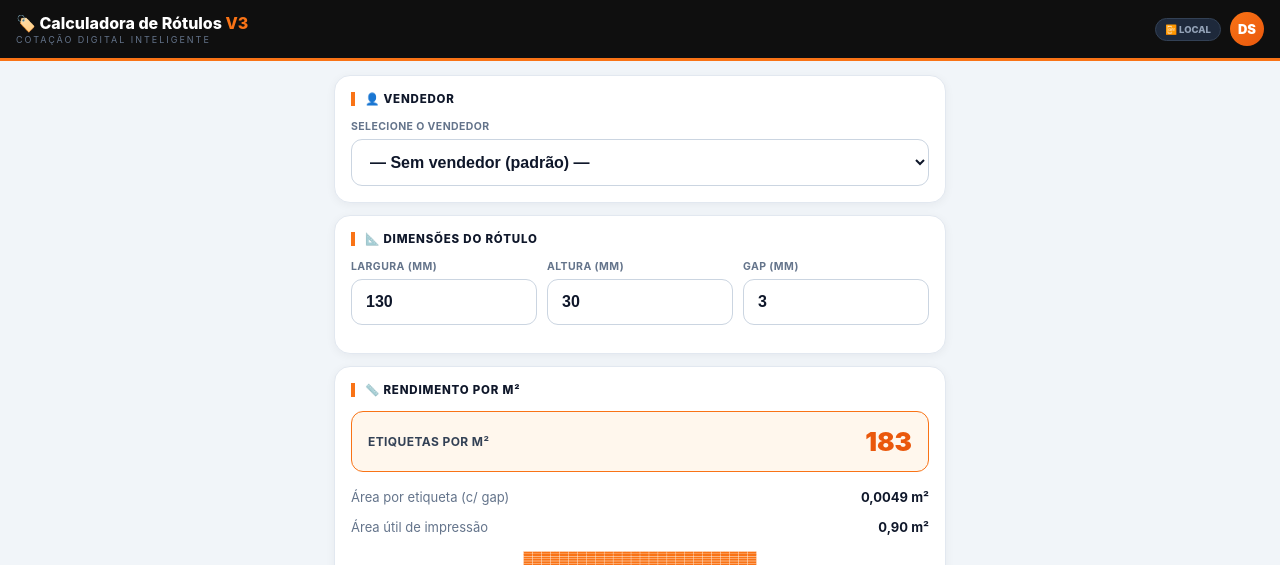
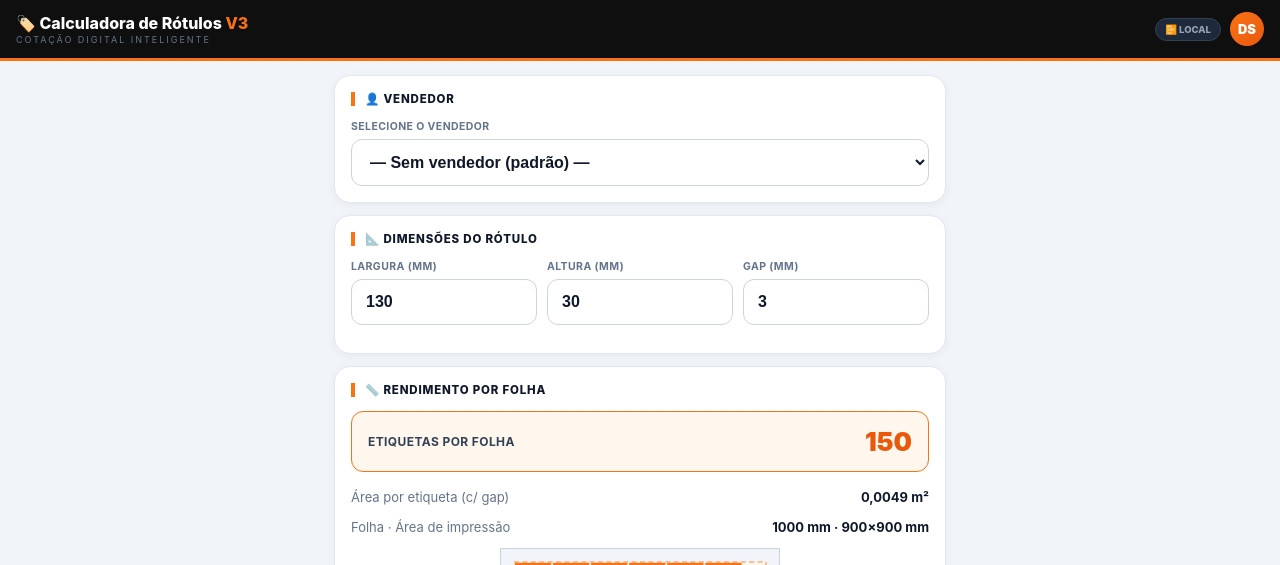
Before and after one commit to nomadenfts/pjeo, a website: page calculadora-mobile.html in a window 1280 px wide. Shown: the top 565 px of the page. Drawn offline with nearby package versions, Linux system fonts and the light colour scheme.

Commit message:
Modelo geométrico real: folha 1000×1000 mm, impressão 900×900 mm
- Rendimento passa a ser encaixe real: cols×fileiras que cabem na área
  de impressão (célula = etiqueta + gap dos dois lados), não mais área/m²
- Preview desenha a folha completa com a área de impressão tracejada e
  as etiquetas dispostas em grade dentro dela (sobras visíveis)
- Admin: campos Folha (mm) e Impressão máx. (mm) substituem Área útil (m²)
- Conversores m²⇄etiquetas alinhados ao novo modelo; PDF/share/resumo
  atualizados ('etiquetas/folha')
- Ex.: 130×30 gap3 = 6×25 = 150/folha; 380×150 gap3 = 2×5 = 10/folha

Co-authored-by: arena-agent <297053741+arena-agent@users.noreply.github.com>

```diff
--- a/calculadora-mobile.html
+++ b/calculadora-mobile.html
@@ -126,8 +126,9 @@ body{font-family:-apple-system,BlinkMacSystemFont,'Segoe UI',Roboto,sans-serif;b
 .toast.show{opacity:1;transform:translateX(-50%) translateY(0);}.toast.err{border-left-color:var(--red);}
 .hidden-file{display:none;}
 .storage-note{font-size:11px;color:var(--s400);text-align:center;padding:10px 4px 0;line-height:1.5;}
-#label-preview{display:flex;justify-content:center;margin:6px 0 0;}
-#label-preview svg{width:min(240px,72%);height:auto;}
+#label-preview{display:flex;flex-direction:column;align-items:center;margin:6px 0 0;}
+#label-preview svg{width:min(280px,82%);height:auto;}
+#label-preview .pv-caption{font-size:11px;color:var(--s400);font-weight:600;margin-top:4px;text-align:center;line-height:1.5;}
 .pin-status{min-height:16px;font-size:11px;color:var(--red);font-weight:700;margin-bottom:8px;}
 .rz-linha{display:flex;justify-content:space-between;gap:10px;padding:8px 0;border-bottom:1px solid var(--s200);font-size:13px;color:var(--s500);}
 .rz-linha b{color:var(--s900);white-space:nowrap;}
@@ -162,13 +163,13 @@ body{font-family:-apple-system,BlinkMacSystemFont,'Segoe UI',Roboto,sans-serif;b
     </div>
   </div>
 
-  <div class="card"><div class="card-title">📏 Rendimento por m²</div>
+  <div class="card"><div class="card-title">📏 Rendimento por Folha</div>
     <div class="rend-destaque">
-      <span class="lbl">Etiquetas por m²</span>
+      <span class="lbl">Etiquetas por folha</span>
       <span class="val" id="rend-etiquetas-m2">—</span>
     </div>
     <div class="rend-linha"><span>Área por etiqueta (c/ gap)</span><b id="rend-area-unit">—</b></div>
-    <div class="rend-linha"><span>Área útil de impressão</span><b id="rend-area-util">0,9 m²</b></div>
+    <div class="rend-linha"><span>Folha · Área de impressão</span><b id="rend-area-util">1000 mm · 900×900 mm</b></div>
     <div id="label-preview" aria-hidden="true"></div>
     <div class="hint" style="margin-top:10px;">Conversor rápido — preencha um lado e veja o resultado no outro.</div>
     <div class="grid-2">
@@ -290,11 +291,12 @@ body{font-family:-apple-system,BlinkMacSystemFont,'Segoe UI',Roboto,sans-serif;b
     <div class="grid-2">
       <div class="field"><label for="cfg-perda">Margem Perda Material (%)</label><input type="text" inputmode="decimal" id="cfg-perda"></div>
       <div class="field"><label for="cfg-hora">Hora Máquina (R$/h)</label><input type="text" inputmode="decimal" id="cfg-hora"></div>
-      <div class="field"><label for="cfg-area-util">Área Útil de Impressão (m²)</label><input type="text" inputmode="decimal" id="cfg-area-util"></div>
+      <div class="field"><label for="cfg-folha">Folha (mm)</label><input type="text" inputmode="numeric" id="cfg-folha"></div>
+      <div class="field"><label for="cfg-impressao">Impressão máx. (mm)</label><input type="text" inputmode="numeric" id="cfg-impressao"></div>
       <div class="field"><label for="cfg-empresa">Empresa Padrão (%)</label><input type="text" inputmode="decimal" id="cfg-empresa"></div>
       <div class="field"><label for="cfg-vendedor">Vendedor Padrão (%)</label><input type="text" inputmode="decimal" id="cfg-vendedor"></div>
     </div>
-    <div class="hint" style="margin-top:4px;">💡 Área útil = porção de 1 m² realmente aproveitável para impressão (padrão: 0,9 m² = 90%).</div>
+    <div class="hint" style="margin-top:4px;">💡 Etiquetas dispostas em grade dentro da área de impressão (padrão: folha 1000×1000 mm, impressão 900×900 mm).</div>
     <button class="btn btn-orange" onclick="salvarConfigs()" style="margin-top:12px;">💾 SALVAR CONFIGURAÇÕES</button>
   </div>
 
@@ -371,7 +373,7 @@ const DEFAULTS={
     modoAlta:14.50,modoAltaVel:7,
     modoMaxima:17.02,modoMaximaVel:5,
     whiteChapada:16.00,horaMaquina:25,
-    areaUtilImpressao:0.9,
+    folhaMm:1000,impressaoMm:900,
     empresaPadrao:15,vendedorPadrao:5},
   pin:'1234',vendedores:[],historico:[],logo:'',versao:16
 };
@@ -434,21 +436,25 @@ function obterAreaUnit(){
   const gap=parseNum(document.getElementById('gap').value)||0;
   return ((largura+2*gap)/1000)*((altura+2*gap)/1000);
 }
-function obterAreaUtil(){
-  const d=loadDB();
-  return d.configs.areaUtilImpressao||0.9;
+function obterFolha(){const v=Number(loadDB().configs.folhaMm);return v>0?v:1000;}
+function obterImpressao(){const f=obterFolha();const v=Number(loadDB().configs.impressaoMm);return (v>0&&v<=f)?v:f*0.9;}
+function geoEtiquetas(l,a,g){
+  const imp=obterImpressao();
+  const cw=l+2*g,ch=a+2*g;
+  const cols=cw>0?Math.floor(imp/cw):0,rows=ch>0?Math.floor(imp/ch):0;
+  return{cols:Math.max(0,cols),rows:Math.max(0,rows),n:Math.max(0,cols)*Math.max(0,rows),imp};
 }
 function calcularRendimento(){
   const areaUnit=obterAreaUnit();
-  const areaUtil=obterAreaUtil();
+  const geo=geoEtiquetas(parseNum(document.getElementById('largura').value)||0,parseNum(document.getElementById('altura').value)||0,parseNum(document.getElementById('gap').value)||0);
   const elM2=document.getElementById('rend-etiquetas-m2');
   const elArea=document.getElementById('rend-area-unit');
   const elUtil=document.getElementById('rend-area-util');
-  if(elUtil)elUtil.textContent=areaUtil.toFixed(2).replace('.',',')+' m²';
-  if(areaUnit<=0){
+  if(elUtil)elUtil.textContent=obterFolha()+' mm · '+geo.imp+'×'+geo.imp+' mm';
+  if(areaUnit<=0||geo.n<=0){
     elM2.textContent='—'; elArea.textContent='—';
   }else{
-    elM2.textContent=Math.floor(areaUtil/areaUnit).toLocaleString('pt-BR');
+    elM2.textContent=geo.n.toLocaleString('pt-BR');
     elArea.textContent=areaUnit.toFixed(4).replace('.',',')+' m²';
   }
   converterM2paraEtiquetas();
@@ -458,18 +464,18 @@ function calcularRendimento(){
 function converterM2paraEtiquetas(){
   const m2=parseNum(document.getElementById('conv-m2').value);
   const res=document.getElementById('conv-m2-result');
-  const areaUnit=obterAreaUnit();
-  const areaUtil=obterAreaUtil();
-  if(isNaN(m2)||m2<=0||areaUnit<=0){res.textContent='—';return;}
-  res.textContent=Math.floor((m2*areaUtil)/areaUnit).toLocaleString('pt-BR')+' etiquetas';
+  const geo=geoEtiquetas(parseNum(document.getElementById('largura').value)||0,parseNum(document.getElementById('altura').value)||0,parseNum(document.getElementById('gap').value)||0);
+  const folhaM2=Math.pow(obterFolha()/1000,2);
+  if(isNaN(m2)||m2<=0||geo.n<=0){res.textContent='—';return;}
+  res.textContent=Math.floor((m2/folhaM2)*geo.n).toLocaleString('pt-BR')+' etiquetas';
 }
 function converterEtiquetasParaM2(){
   const etiq=parseNum(document.getElementById('conv-etiq').value);
   const res=document.getElementById('conv-etiq-result');
-  const areaUnit=obterAreaUnit();
-  const areaUtil=obterAreaUtil();
-  if(isNaN(etiq)||etiq<=0||areaUnit<=0){res.textContent='—';return;}
-  const m2Necessarios=(etiq*areaUnit)/areaUtil;
+  const geo=geoEtiquetas(parseNum(document.getElementById('largura').value)||0,parseNum(document.getElementById('altura').value)||0,parseNum(document.getElementById('gap').value)||0);
+  const folhaM2=Math.pow(obterFolha()/1000,2);
+  if(isNaN(etiq)||etiq<=0||geo.n<=0){res.textContent='—';return;}
+  const m2Necessarios=(etiq/geo.n)*folhaM2;
   res.textContent=m2Necessarios.toFixed(3).replace('.',',')+' m²';
 }
 function desenharPreview(){
@@ -478,32 +484,34 @@ function desenharPreview(){
   const a=parseNum(document.getElementById('altura').value)||0;
   const g=parseNum(document.getElementById('gap').value)||0;
   if(l<=0||a<=0||l>3000||a>3000){host.innerHTML='';return;}
-  const areaUtil=obterAreaUtil();
-  const areaU=((l+2*g)/1000)*((a+2*g)/1000);
-  const nRep=areaU>0?Math.floor(areaUtil/areaU):0;
-  const W=l+2*g,H=a+2*g;
+  const folha=obterFolha();
+  const geo=geoEtiquetas(l,a,g);
+  const imp=geo.imp;
+  const px=(folha-imp)/2,py=(folha-imp)/2;
+  const f=v=>String(Math.round(v*100)/100).replace('.',',');
+  if(geo.n<=0||geo.cols<=0){
+    host.innerHTML='<svg viewBox="0 0 '+folha+' '+folha+'" xmlns="http://www.w3.org/2000/svg" role="img" aria-label="Etiqueta maior que a área de impressão">'
+      +'<rect x="2" y="2" width="'+(folha-4)+'" height="'+(folha-4)+'" fill="#F1F5F9" stroke="#CBD5E1" stroke-width="4"/>'
+      +'<rect x="'+px+'" y="'+py+'" width="'+imp+'" height="'+imp+'" fill="#FFF7ED" stroke="#F97316" stroke-width="3" stroke-dasharray="18,12"/>'
+      +'<text x="'+(folha/2)+'" y="'+(folha/2-10)+'" text-anchor="middle" font-size="'+(folha*0.05)+'" font-weight="800" fill="#EA580C">Etiqueta não cabe</text>'
+      +'<text x="'+(folha/2)+'" y="'+(folha/2+30)+'" text-anchor="middle" font-size="'+(folha*0.032)+'" font-weight="600" fill="#64748B">maior que a impressão '+f(imp)+'×'+f(imp)+' mm</text>'
+      +'</svg><div class="pv-caption">'+f(l)+' × '+f(a)+' mm'+(g>0?' · gap '+f(g):'')+'</div>';
+    return;
+  }
   const MAX=600;
-  const desenhados=Math.min(nRep,MAX);
-  const cols=Math.max(1,Math.round(Math.sqrt(desenhados*W/H)));
-  const rows=Math.ceil(desenhados/cols);
-  const sheetW=cols*W,sheetH=rows*H;
-  const pad=Math.max(W,H)*0.35+6,txtH=15;
-  const vw=sheetW+pad*2,vh=sheetH+pad*2+txtH;
-  const sw=Math.max(W,H)*0.02+0.6,da=Math.max(W,H)*0.05,db=Math.max(W,H)*0.035;
-  const f=v=>String(Math.round(v*100)/100).replace('.',',');
+  const desenhados=Math.min(geo.n,MAX);
+  const cw=l+2*g,ch=a+2*g;
   let blocos='';
   for(let i=0;i<desenhados;i++){
-    const c=i%cols,r=(i-c)/cols;
-    blocos+='<rect x="'+(pad+c*W+g)+'" y="'+(pad+r*H+g)+'" width="'+l+'" height="'+a+'" rx="1" fill="#F97316"/>';
+    const c=i%geo.cols,r=(i-c)/geo.cols;
+    blocos+='<rect x="'+(px+c*cw+g)+'" y="'+(py+r*ch+g)+'" width="'+l+'" height="'+a+'" rx="2" fill="#F97316"/>';
   }
-  const legenda=nRep>MAX
-    ?'representação parcial — cada bloco = 1 etiqueta'
-    :'cada bloco = 1 etiqueta';
-  host.innerHTML='<svg viewBox="0 0 '+vw+' '+vh+'" xmlns="http://www.w3.org/2000/svg" role="img" aria-label="Prévia de '+desenhados+' etiquetas de '+f(l)+' por '+f(a)+' mm que cabem na área útil de '+areaUtil.toFixed(2).replace('.',',')+' m²">'
-    +'<rect x="'+pad+'" y="'+pad+'" width="'+sheetW+'" height="'+sheetH+'" fill="#FFF7ED" stroke="#F97316" stroke-width="'+sw+'" stroke-dasharray="'+da+','+db+'"/>'
+  const cap=f(l)+' × '+f(a)+' mm'+(g>0?' · gap '+f(g):'')+' · folha '+f(folha)+'×'+f(folha)+' mm · impressão '+f(imp)+'×'+f(imp)+' mm'+(geo.n>MAX?' · representação parcial':'');
+  host.innerHTML='<svg viewBox="0 0 '+folha+' '+folha+'" xmlns="http://www.w3.org/2000/svg" role="img" aria-label="Prévia: '+desenhados+' etiquetas de '+f(l)+' por '+f(a)+' mm por folha, em grade dentro da área de impressão de '+f(imp)+' por '+f(imp)+' milímetros">'
+    +'<rect x="2" y="2" width="'+(folha-4)+'" height="'+(folha-4)+'" fill="#F1F5F9" stroke="#CBD5E1" stroke-width="4"/>'
+    +'<rect x="'+px+'" y="'+py+'" width="'+imp+'" height="'+imp+'" fill="#FFF7ED" stroke="#F97316" stroke-width="3" stroke-dasharray="18,12"/>'
     +blocos
-    +'<text x="'+(vw/2)+'" y="'+(vh-3)+'" text-anchor="middle" font-size="'+(txtH*0.72)+'" font-weight="700" fill="#94A3B8">'+f(l)+' × '+f(a)+' mm'+(g>0?' · gap '+f(g):'')+' · '+legenda+'</text>'
-    +'</svg>';
+    +'</svg><div class="pv-caption">'+cap+'</div>';
 }
 
 let adminUnlocked=false,pinTentativas=0,pinLockAte=0,pinCdTimer=null,editingMaterial=null,editingVendedor=null;
@@ -631,7 +639,8 @@ function carregarConfigs(){
   document.getElementById('cfg-purga').value=c.purga;
   document.getElementById('cfg-perda').value=c.perda;
   document.getElementById('cfg-hora').value=c.horaMaquina;
-  document.getElementById('cfg-area-util').value=c.areaUtilImpressao;
+  document.getElementById('cfg-folha').value=c.folhaMm;
+  document.getElementById('cfg-impressao').value=c.impressaoMm;
   document.getElementById('cfg-empresa').value=c.empresaPadrao;
   document.getElementById('cfg-vendedor').value=c.vendedorPadrao;
   document.getElementById('empresa').value=c.empresaPadrao;
@@ -653,7 +662,8 @@ function salvarConfigs(){
     modoMaximaVel:parseNum(document.getElementById('cfg-vel-maxima').value),
     whiteChapada:parseNum(document.getElementById('cfg-white').value),
     horaMaquina:parseNum(document.getElementById('cfg-hora').value),
-    areaUtilImpressao:parseNum(document.getElementById('cfg-area-util').value),
+    folhaMm:parseNum(document.getElementById('cfg-folha').value),
+    impressaoMm:parseNum(document.getElementById('cfg-impressao').value),
     empresaPadrao:parseNum(document.getElementById('cfg-empresa').value),
     vendedorPadrao:parseNum(document.getElementById('cfg-vendedor').value)
   };
@@ -676,7 +686,7 @@ function calcular(){
   const qtd=parseNum(document.getElementById('quantidade').value);
   const matNome=document.getElementById('material').value;
   const vendNome=document.getElementById('vendedor-select').value;
-  const areaUtil=cfg.areaUtilImpressao||0.9;
+  const geoCalc=geoEtiquetas(largura,altura,gap);
 
   const modoEl=document.querySelector('input[name="modo"]:checked');
   const modoKey=modoEl?modoEl.value:'Padrao';
@@ -711,7 +721,7 @@ function calcular(){
 
   const lB=(largura+2*gap)/1000,aB=(altura+2*gap)/1000;
   const areaU=lB*aB,areaL=areaU*qtd,areaP=areaL*(1+cfg.perda/100);
-  const etiquetasM2=areaU>0?Math.floor(areaUtil/areaU):0;
+  const etiquetasM2=geoCalc.n;
 
   const cMat=mat.valor*(1+mat.icms/100);
   const subTinta=custoCMYK+custoWhite;
@@ -728,14 +738,14 @@ function calcular(){
   const vEmp=r2(cTir*pctEmp/100);const vVend=r2(cTir*pctVend/100);
   const pTot=r2(cTir+vEmp+vVend+frete);const pUni=r4(pTot/qtd);
 
-  ultimoResultado={largura,altura,gap,qtd,matNome,canais,modo:modo.label+' ('+modo.res+')',modoKey,velModo,areaP,tempoProducao,custoMaquinaTotal,etiquetasM2,areaUtil,cTin,cTir,vEmp,vVend,frete,pTot,pUni,pctEmp,pctVend,vendNome};
+  ultimoResultado={largura,altura,gap,qtd,matNome,canais,modo:modo.label+' ('+modo.res+')',modoKey,velModo,areaP,tempoProducao,custoMaquinaTotal,etiquetasM2,cTin,cTir,vEmp,vVend,frete,pTot,pUni,pctEmp,pctVend,vendNome};
 
   salvarNoHistorico({id:novoId(),data:new Date().toLocaleDateString('pt-BR')+' '+new Date().toLocaleTimeString('pt-BR',{hour:'2-digit',minute:'2-digit'}),dataBr:new Date().toLocaleDateString('pt-BR'),vendedor:vendNome||'—',largura,altura,gap,quantidade:qtd,material:matNome,modo:modo.label,modoKey,canais,areaPerda:areaP,tempoProducao:tempoProducao,custoMaquina:custoMaquinaTotal,precoTotal:pTot,precoUnit:pUni,pctVendedor:pctVend,pctEmpresa:pctEmp,frete,custoTiragem:cTir,valEmpresa:vEmp,valVendedor:vVend});
 
   function ri(l,v){return'<div class="r-item"><span>'+l+'</span><b>'+v+'</b></div>';}
   let h='<div class="hero"><div class="t">💰 Preço de Venda Total</div><div class="v">'+brl(pTot)+'</div><div class="u">'+brl(pUni,4)+'/unid · '+Math.round(qtd).toLocaleString('pt-BR')+' un'+(vendNome?' · '+esc(vendNome):'')+'</div></div>';
 
-  h+='<div class="r-sec">Áreas</div>'+ri('Bruta',(lB*1000).toFixed(0)+'×'+(aB*1000).toFixed(0)+' mm')+ri('Área Unidade',areaU.toFixed(4)+' m²')+ri('Rendimento (área útil '+areaUtil.toFixed(1)+' m²)',etiquetasM2+' etiquetas/m²')+ri('Área Líquida',areaL.toFixed(3)+' m²')+ri('Área c/ Perda ('+cfg.perda+'%)',areaP.toFixed(3)+' m²');
+  h+='<div class="r-sec">Áreas</div>'+ri('Bruta',(lB*1000).toFixed(0)+'×'+(aB*1000).toFixed(0)+' mm')+ri('Área Unidade',areaU.toFixed(4)+' m²')+ri('Rendimento (impressão '+geoCalc.imp+'×'+geoCalc.imp+' mm)',etiquetasM2+' etiquetas/folha')+ri('Área Líquida',areaL.toFixed(3)+' m²')+ri('Área c/ Perda ('+cfg.perda+'%)',areaP.toFixed(3)+' m²');
 
   h+='<div class="r-sec">Impressão — '+modo.label+'</div>';
   h+=ri('Resolução',modo.res);
@@ -796,7 +806,7 @@ function gerarPDF(){
   doc.setTextColor(15,23,42);doc.setFontSize(12);doc.setFont('helvetica','bold');doc.text('ESPECIFICAÇÕES',M,y);y+=6;
   doc.setDrawColor(249,115,22);doc.setLineWidth(0.5);doc.line(M,y,W-M,y);y+=6;
   doc.setFontSize(10);doc.setFont('helvetica','normal');
-  [['Dimensões',r.largura+' × '+r.altura+' mm (gap '+r.gap+')'],['Quantidade',Math.round(r.qtd).toLocaleString('pt-BR')+' un'],['Material',r.matNome],['Modo de Impressão',r.modo],['Cores Ativas',r.canais.join(', ')],['Rendimento',r.etiquetasM2+' etiquetas/m²'],['Tempo de Produção',fmtTempo(r.tempoProducao)]].forEach(s=>{doc.setFont('helvetica','bold');doc.text(s[0]+':',M,y);doc.setFont('helvetica','normal');doc.text(String(s[1]),M+45,y);y+=5.5;});
+  [['Dimensões',r.largura+' × '+r.altura+' mm (gap '+r.gap+')'],['Quantidade',Math.round(r.qtd).toLocaleString('pt-BR')+' un'],['Material',r.matNome],['Modo de Impressão',r.modo],['Cores Ativas',r.canais.join(', ')],['Rendimento',r.etiquetasM2+' etiquetas/folha'],['Tempo de Produção',fmtTempo(r.tempoProducao)]].forEach(s=>{doc.setFont('helvetica','bold');doc.text(s[0]+':',M,y);doc.setFont('helvetica','normal');doc.text(String(s[1]),M+45,y);y+=5.5;});
   y+=4;
   doc.setFontSize(12);doc.setFont('helvetica','bold');doc.text('COMPOSIÇÃO DE CUSTOS',M,y);y+=6;doc.line(M,y,W-M,y);y+=6;doc.setFontSize(10);
   [['Custos Variáveis (material + tinta)',brl(r.cTir-r.custoMaquinaTotal)],['Custo Máquina ('+fmtTempo(r.tempoProducao)+')',brl(r.custoMaquinaTotal)],['Custo da Tiragem',brl(r.cTir)],['Empresa ('+r.pctEmp+'%)','+ '+brl(r.vEmp)],['Vendedor ('+r.pctVend+'%)','+ '+brl(r.vVend)],['Frete','+ '+brl(r.frete)]].forEach(c=>{doc.setFont('helvetica','normal');doc.text(c[0],M,y);doc.text(c[1],W-M,y,{align:'right'});y+=5.5;});
@@ -808,7 +818,7 @@ function gerarPDF(){
 
 function compartilhar(){
   const r=ultimoResultado;if(!r)return;
-  const txt='🏷️ *COTAÇÃO — RÓTULOS*\n━━━━━━━━━━━━━━━\n'+(r.vendNome?'👤 '+r.vendNome+'\n':'')+'📐 '+r.largura+'×'+r.altura+'mm (gap '+r.gap+')\n📦 '+Math.round(r.qtd).toLocaleString('pt-BR')+' un\n🧻 '+r.matNome+'\n🖨️ '+r.modo+'\n🎨 '+r.canais.join(', ')+'\n📏 Rendimento: '+r.etiquetasM2+' etiquetas/m²\n⏱️ Tempo de máquina: '+fmtTempo(r.tempoProducao)+'\n━━━━━━━━━━━━━━━\n🏭 Custo: '+brl(r.cTir)+'\n💼 Empresa ('+r.pctEmp+'%): +'+brl(r.vEmp)+'\n🤝 Vendedor ('+r.pctVend+'%): +'+brl(r.vVend)+'\n🚚 Frete: +'+brl(r.frete)+'\n━━━━━━━━━━━━━━━\n💰 *TOTAL: '+brl(r.pTot)+'*\n🔖 Unid: '+brl(r.pUni,4)+'\n\n_Daniel Souza · Calc. Rótulos V3_';
+  const txt='🏷️ *COTAÇÃO — RÓTULOS*\n━━━━━━━━━━━━━━━\n'+(r.vendNome?'👤 '+r.vendNome+'\n':'')+'📐 '+r.largura+'×'+r.altura+'mm (gap '+r.gap+')\n📦 '+Math.round(r.qtd).toLocaleString('pt-BR')+' un\n🧻 '+r.matNome+'\n🖨️ '+r.modo+'\n🎨 '+r.canais.join(', ')+'\n📏 Rendimento: '+r.etiquetasM2+' etiquetas/folha\n⏱️ Tempo de máquina: '+fmtTempo(r.tempoProducao)+'\n━━━━━━━━━━━━━━━\n🏭 Custo: '+brl(r.cTir)+'\n💼 Empresa ('+r.pctEmp+'%): +'+brl(r.vEmp)+'\n🤝 Vendedor ('+r.pctVend+'%): +'+brl(r.vVend)+'\n🚚 Frete: +'+brl(r.frete)+'\n━━━━━━━━━━━━━━━\n💰 *TOTAL: '+brl(r.pTot)+'*\n🔖 Unid: '+brl(r.pUni,4)+'\n\n_Daniel Souza · Calc. Rótulos V3_';
   if(navigator.share)navigator.share({title:'Cotação',text:txt}).catch(()=>{});
   else if(navigator.clipboard)navigator.clipboard.writeText(txt).then(()=>toast('📋 Copiado!')).catch(()=>fbCopy(txt));
   else fbCopy(txt);
```
Also changed, not shown: tests/app.test.cjs (+3 -3 lines), README.md.
